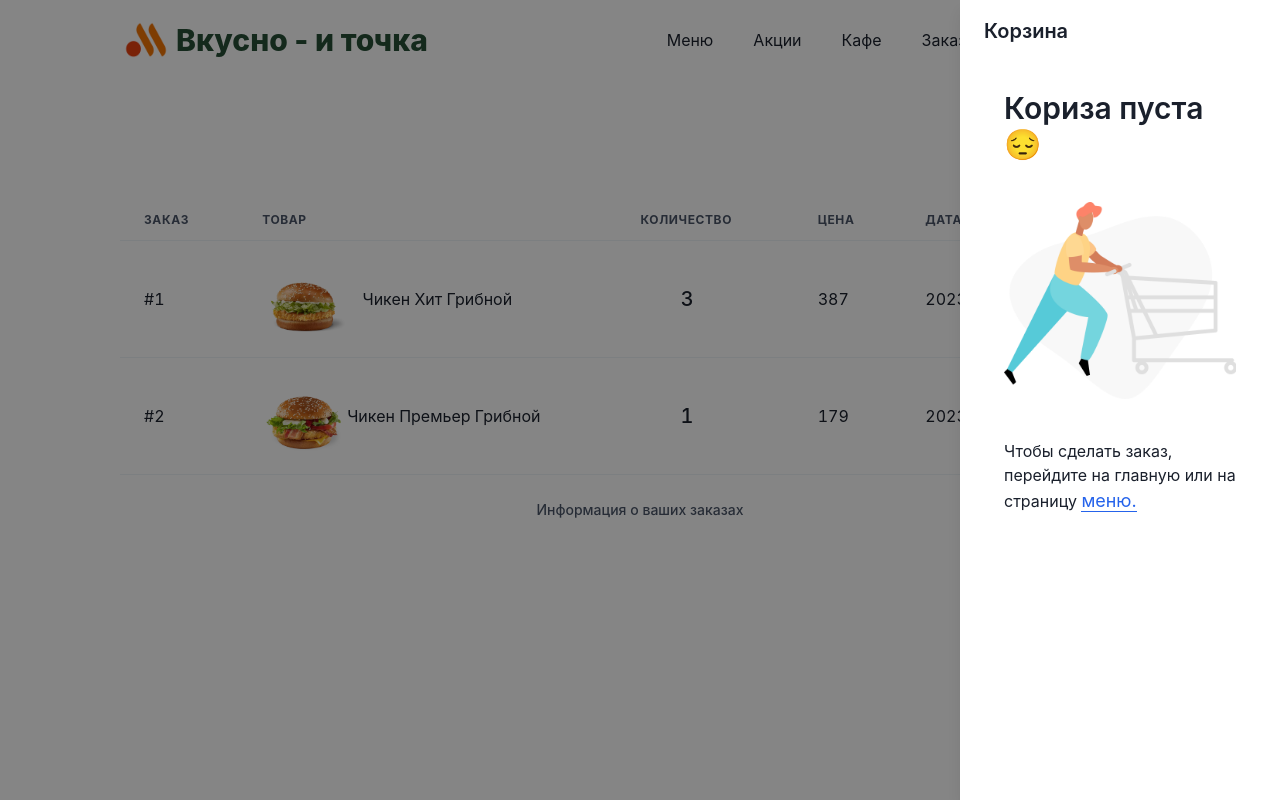
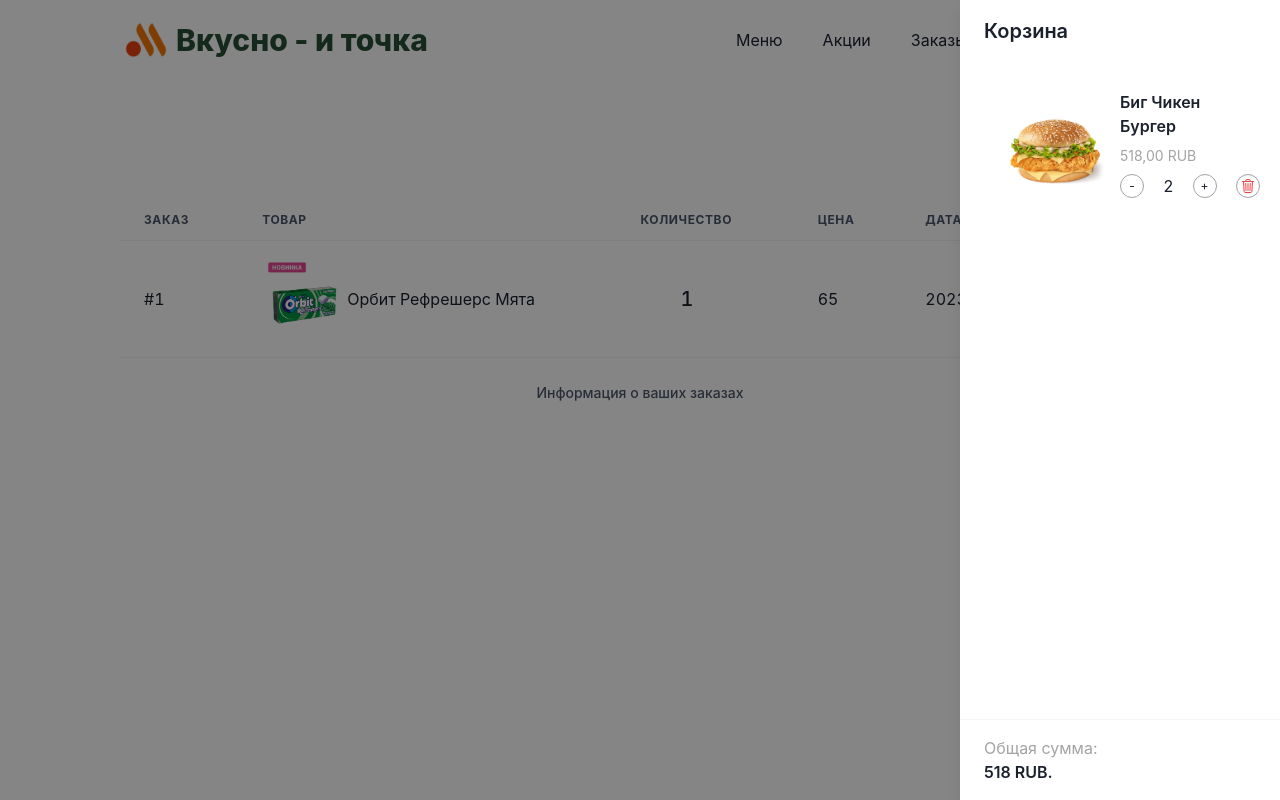
Before and after one commit to GerlakhA/vkusnoitochka_v2_ts, a React (Vite) app: page /orders in a window 1280 px wide. Both pictures are taken after a click on the button "Корзина". Built offline with nearby package versions, Linux system fonts and the light colour scheme; data requests are answered from the project's data file.

Commit message:
FINAL without orders

```diff
--- a/src/RouterDom.tsx
+++ b/src/RouterDom.tsx
@@ -2,7 +2,6 @@
 import Orders from './components/Orders'
 import { UseMyGlobalContext } from './hooks/MyContext'
 import Menu from './menu/Menu'
-import Cafe from './pages/Cafe'
 import Home from './pages/Home'
 import Offers from './pages/Offers'
 
@@ -13,10 +12,6 @@
 				<Route element={<Menu />} path={'/menu'} />
 				<Route element={<Home />} path={'/'} />
 				<Route element={<Offers />} path={'/offers'} />
-				<Route
-					element={<Cafe autoSlide={true} autoSlideInterval={2500} />}
-					path={'/cafe'}
-				/>
 				<Route element={<Orders />} path={'/orders'} />
 				<Route element={<div>Page Not Found Sorry</div>} path={'*'} />
 			</Routes>
--- a/src/components/Cart.tsx
+++ b/src/components/Cart.tsx
@@ -1,5 +1,4 @@
 import {
-	Button,
 	Drawer,
 	DrawerBody,
 	DrawerContent,
@@ -7,25 +6,27 @@
 	DrawerHeader,
 	DrawerOverlay,
 } from '@chakra-ui/react'
-import { useMutation, useQuery, useQueryClient } from '@tanstack/react-query'
+import { useQuery } from '@tanstack/react-query'
 import axios from 'axios'
 import { FC, useRef } from 'react'
 import { useDispatch, useSelector } from 'react-redux'
 import { Link } from 'react-router-dom'
-import { ToastContainer, toast } from 'react-toastify'
+import { ToastContainer } from 'react-toastify'
 import 'react-toastify/dist/ReactToastify.css'
 import { changeOpenModal } from '../redux/modal.slice'
 import { TypeRootState } from '../redux/store'
 import style from '../styles/cart.module.scss'
-import { ICartItem, IOrders } from '../types/types'
+import { ICartItem } from '../types/types'
 import CartItems from './CartItems'
 
-const Cart: FC = ({}) => {
+interface ICart {
+	// items: ICartItem
+}
+
+const Cart: FC<ICart> = ({}) => {
 	const open = useSelector((state: TypeRootState) => state.modal.openModal)
 	const dispatch = useDispatch()
 	const btnRef = useRef<HTMLButtonElement>(null)
-
-	const client = useQueryClient()
 
 	const cartItems = useQuery({
 		queryKey: ['get cartItem'],
@@ -34,6 +35,42 @@
 			return res.data
 		},
 	})
+
+	// const client = useQueryClient()
+
+	// const { mutate } = useMutation({
+	// 	mutationKey: ['addToOrders'],
+	// 	mutationFn: async (items: {
+	// 		title: string
+	// 		image: string
+	// 		quantity: number
+	// 		price: number
+	// 	}) => await axios.post(`/orders`, items),
+	// 	onSuccess: () => {
+	// 		client.invalidateQueries(['orders'])
+	// 	},
+	// })
+
+	// const ordersItems = (items: {
+	// 	title: string
+	// 	image: string
+	// 	quantity: number
+	// 	price: number
+	// }) => {
+	// 	mutate(items)
+	// 	toast.success(
+	// 		`Заказ успешно оформлен! Количество товаров: ${lengthProducts}`,
+	// 		{
+	// 			autoClose: 2000,
+	// 			position: 'top-center',
+	// 			closeOnClick: true,
+	// 			pauseOnHover: true,
+	// 			draggable: true,
+	// 			progress: undefined,
+	// 			theme: 'dark',
+	// 		}
+	// 	)
+	// }
 
 	const totalPrice = cartItems.data?.reduce(
 		(sum, obj) => sum + obj.price * obj.quantity,
@@ -44,34 +81,6 @@
 		(acc, obj) => acc + obj.quantity,
 		0
 	)
-
-	const addToOrders = useMutation({
-		mutationKey: ['addToOrders'],
-		mutationFn: async (data: Omit<IOrders, 'id'>) =>
-			await axios.post(`/orders`, data),
-		onSuccess: () => {
-			client.invalidateQueries(['orders'])
-		},
-	})
-
-	const ordersItems = (data: Omit<IOrders, 'id'>) => {
-		addToOrders.mutate({
-			image: data.image,
-			price: data.price,
-			quantity: data.quantity,
-			title: data.title,
-		})
-		toast.success('Заказ успешно оформлен!', {
-			autoClose: 2000,
-			position: 'top-center',
-			closeOnClick: true,
-			pauseOnHover: true,
-			draggable: true,
-			progress: undefined,
-			theme: 'dark',
-		})
-		console.log(data)
-	}
 
 	return (
 		<>
@@ -107,16 +116,12 @@
 					<DrawerBody>
 						<div className={style.cart}>
 							{cartItems.data?.length ? (
-								cartItems.isSuccess &&
-								cartItems.data?.map(item => (
-									<>
+								cartItems.data.map(item => (
 									<CartItems
 										key={item.id}
 										data={item}
 										totalPrice={totalPrice}
 									/>
-										<span>hello</span>
-									</>
 								))
 							) : (
 								<div className='flex flex-col items-center justify-center gap-y-10 w-full h-full'>
@@ -127,7 +132,7 @@
 										<Link
 											to={'/menu'}
 											onClick={() => dispatch(changeOpenModal())}
-											className='text-lg text-blue-600 border-b border-b-blue-600'
+											className='text-lg font-semibold text-black hover:text-blue-600 border-b hover:border-b-blue-600'
 										>
 											меню.
 										</Link>
@@ -136,30 +141,33 @@
 							)}
 						</div>
 					</DrawerBody>
-					{!!cartItems.data?.length ? (
+					{cartItems.data?.length ? (
+						// ? cartItems.data.map(item => (
 						<DrawerFooter
+							// key={item.id}
 							justifyContent={'space-between'}
 							className='border-t border-t-neutral-100'
 						>
 							<div className={style.footer}>
 								<div>Общая сумма:</div>
-								<div>{cartItems?.data?.length ? totalPrice : null} RUB.</div>
+								<div>{cartItems.data?.length ? totalPrice : null} RUB.</div>
 							</div>
-							<Button
+							{/* <Button
 										colorScheme='green'
 										onClick={() =>
 											ordersItems({
-										title: data?.title,
-										price: data?.price,
-										image: data?.image,
-										quantity: data?.quantity,
+												title: item.title,
+												price: item.price,
+												quantity: item.quantity,
+												image: item.image,
 											})
 										}
 									>
-								Checkout
-							</Button>
+										Заказать
+									</Button> */}
 						</DrawerFooter>
-					) : null}
+					) : // ))
+					null}
 				</DrawerContent>
 			</Drawer>
 		</>
--- a/src/components/CartItems.tsx
+++ b/src/components/CartItems.tsx
@@ -25,7 +25,7 @@
 
 	const deleteCartItemById = (id: number) => {
 		deleteCartItem.mutate(id)
-		toast.success('Товар успешно удален из корзины!', {
+		toast.success(`${data.title} успешно удален из корзины!`, {
 			autoClose: 2000,
 			position: 'top-center',
 			closeOnClick: true,
@@ -44,7 +44,6 @@
 				<div className={style.price}>
 					{FormatCurrency(data.price * data.quantity)}
 				</div>
-
 				<CartButtons
 					data={data}
 					deleteCartItemById={deleteCartItemById}
--- a/src/components/Category.tsx
+++ b/src/components/Category.tsx
@@ -12,9 +12,6 @@
 			>
 				Акции
 			</Link>
-			<Link className='m-5 hover:opacity-60 focus:font-extrabold' to={'/cafe'}>
-				Кафе
-			</Link>
 			<Link
 				className='m-5 hover:opacity-60 focus:font-extrabold'
 				to={'/orders'}
--- a/src/components/DescriptionCard.tsx
+++ b/src/components/DescriptionCard.tsx
@@ -26,7 +26,7 @@
 
 	const addToCart = (data: Omit<ICartItem, 'id'>) => {
 		postProduct.mutate(data)
-		toast.success('Товар добавлен в корзину.', {
+		toast.success(`${data.title} добавлен в корзину.`, {
 			autoClose: 2000,
 			position: 'top-center',
 			closeOnClick: true,
@@ -56,9 +56,17 @@
 						</div>
 						<p className='p-2'>Москва</p>
 						<div>
-							<div className='w-full p-2 bg-[#f9f9f9]'>
-								<div className='flex items-center gap-2'>
+							<div className='w-full flex flex-col justify-center items-center p-4 bg-[#f9f9f9]'>
+								<div className='flex items-center gap-2 w-[90%] bg-[#f4f4f4] rounded-md p-2'>
 									<p>В приложении ты можешь заказать этот продукт</p>
+								</div>
+								<div className='w-full flex justify-center items-center p-4'>
+									<p className='text-neutral-500 text-xs'>
+										Цены и ассортименты продуктов на сайте указаны для
+										выбранного вами региона и могут отличаться в конкретном
+										предприятии. Наличие продуктов и цену уточняйте в выбранном
+										предприятии.
+									</p>
 								</div>
 							</div>
 						</div>
--- a/src/components/TableOrdersItem.tsx
+++ b/src/components/TableOrdersItem.tsx
@@ -1,13 +1,42 @@
 import { Td, Tr } from '@chakra-ui/react'
+import { useMutation, useQueryClient } from '@tanstack/react-query'
+import axios from 'axios'
 import { FC } from 'react'
+import { IoTrashOutline } from 'react-icons/io5'
+import { toast } from 'react-toastify'
 import { IOrders } from '../types/types'
 interface ITableOrdersItem {
 	data: IOrders
 }
 const TableOrdersItem: FC<ITableOrdersItem> = ({ data }) => {
+	const client = useQueryClient()
+
+	const { mutate } = useMutation({
+		mutationFn: async (id: number) => {
+			const res = await axios.delete(`/orders/${id}`)
+			return res.data
+		},
+		onSuccess: () => {
+			client.invalidateQueries(['orders'])
+		},
+	})
+
+	const deleteOrderItemById = (id: number) => {
+		mutate(id)
+		toast.success(`заказ номер ${data.id} успешно удален!`, {
+			autoClose: 2000,
+			position: 'top-center',
+			closeOnClick: true,
+			pauseOnHover: true,
+			draggable: true,
+			progress: undefined,
+			theme: 'dark',
+		})
+	}
+
 	const currentDate = new Date()
 	return (
-		<Tr>
+		<Tr className='relative'>
 			<Td>#{data.id}</Td>
 			<Td>
 				<div className='flex justify-between items-center w-[250px]'>
@@ -20,6 +49,13 @@
 			</Td>
 			<Td>{data.price * data.quantity}</Td>
 			<Td>{`${currentDate.getFullYear()}-${currentDate.getMonth()}-${currentDate.getDate()}-${currentDate.getHours()}-${currentDate.getMinutes()}`}</Td>
+			<button
+				onClick={() => deleteOrderItemById(data.id)}
+				className='absolute top-[35%] right-9 rounded-full w-10 h-10 border border-red-500 flex items-center justify-center text-red-500
+				hover:bg-red-500 hover:text-white transition-colors'
+			>
+				<IoTrashOutline />
+			</button>
 		</Tr>
 	)
 }
--- a/src/json-server/db.json
+++ b/src/json-server/db.json
@@ -528,21 +528,22 @@
       "quantity": 1
     }
   ],
-	"cart": [],
+  "cart": [
+    {
+      "title": "Биг Чикен Бургер",
+      "price": 259,
+      "image": "src/assets/big_chicken_burger.webp",
+      "quantity": 2,
+      "id": 1
+    }
+  ],
   "orders": [
     {
-			"id": 1,
-			"title": "Чикен Хит Грибной",
-			"price": 129,
-			"image": "src/assets/chicken_hit.webp",
-			"quantity": 3
-		},
-		{
-			"id": 2,
-			"title": "Чикен Премьер Грибной",
-			"price": 179,
-			"image": "src/assets/chicken_premier.webp",
-			"quantity": 1
+      "title": "Орбит Рефрешерс Мята",
+      "price": 65,
+      "quantity": 1,
+      "image": "src/assets/orbit_refresh.webp",
+      "id": 1
     }
   ]
 }
--- a/src/pages/Cafe.tsx
+++ /dev/null
@@ -1,101 +0,0 @@
-import { FC, useEffect, useState } from 'react'
-import { ChevronLeft, ChevronRight } from 'react-feather'
-
-const images = [
-	{
-		id: 1,
-		image: 'https://vkusnoitochka.ru/pages/events/mc-cafe/coffee-bg.jpg',
-	},
-	{
-		id: 2,
-		image: 'https://vkusnoitochka.ru/pages/events/mc-cafe/deserts-bg.jpg',
-	},
-	{
-		id: 3,
-		image: 'https://vkusnoitochka.ru/pages/events/mc-cafe/bakery-bg.jpg',
-	},
-]
-
-interface ICafe {
-	autoSlide?: boolean
-	autoSlideInterval?: number
-}
-
-const Cafe: FC<ICafe> = ({ autoSlide = false, autoSlideInterval = 2500 }) => {
-	const [curr, setCurr] = useState(0)
-
-	const prev = () =>
-		setCurr(curr => (curr === 0 ? images.length - 1 : curr - 1))
-	const next = () =>
-		setCurr(curr => (curr === images.length - 1 ? 0 : curr + 1))
-
-	useEffect(() => {
-		if (!autoSlide) return
-		const slideInterval = setInterval(next, autoSlideInterval)
-		return () => clearInterval(slideInterval)
-	}, [])
-	return (
-		// <div className='w-full h-full relative overflow-hidden'>
-		// 	{images.map(item => (
-		// 		<img key={item.id} src={item.image} alt='mak cafe' />
-		// 	))}
-		// 	<div className='absolute left-[140px] top-[10%] w-full h-full'>
-		// 		<span className='text-white text-[160px] font-extrabold'>Кофе</span>
-		// 		<h3 className='text-white text-[60px] font-extrabold'>
-		// 			Готовим, как вы <br />
-		// 			любите
-		// 		</h3>
-		// 		<Link to={'/menu'}>
-		// 			<span
-		// 				className='flex justify-center items-center w-[268px] h-[64px] bg-orange-400
-		//       rounded-[42px] text-white font-bold text-[24px] mt-10'
-		// 			>
-		// 				Перейти в меню
-		// 			</span>
-		// 		</Link>
-		// 	</div>
-		// </div>
-		<div className='overflow-hidden relative w-full h-full rounded-xl '>
-			<div
-				className='flex transition-transform ease-out duration-500 w-full'
-				style={{ transform: `translateX(-${curr * 100}%)` }}
-			>
-				{images.map(img => (
-					<img key={img.id} src={img.image} alt='images' />
-				))}
-			</div>
-			<div className='absolute left-0 top-[45%] flex items-center justify-between p-4'>
-				<button
-					onClick={prev}
-					className='p-1 rounded-full shadow bg-white/80 text-gray-800 hover:bg-white'
-				>
-					<ChevronLeft size={40} />
-				</button>
-			</div>
-			<div className='absolute right-0 top-[45%] flex items-center justify-between p-4'>
-				<button
-					onClick={next}
-					className='p-1 rounded-full shadow bg-white/80 text-gray-800 hover:bg-white'
-				>
-					<ChevronRight size={40} />
-				</button>
-			</div>
-
-			<div className='absolute bottom-4 right-0 left-0'>
-				<div className='flex items-center justify-center gap-2'>
-					{images.map((_, i) => (
-						<div
-							key={i}
-							className={`
-              transition-all w-3 h-3 bg-white rounded-full
-              ${curr === i ? 'p-2' : 'bg-opacity-50'}
-            `}
-						/>
-					))}
-				</div>
-			</div>
-		</div>
-	)
-}
-
-export default Cafe
```
Lines whose indentation alone changed are shown as unchanged.
